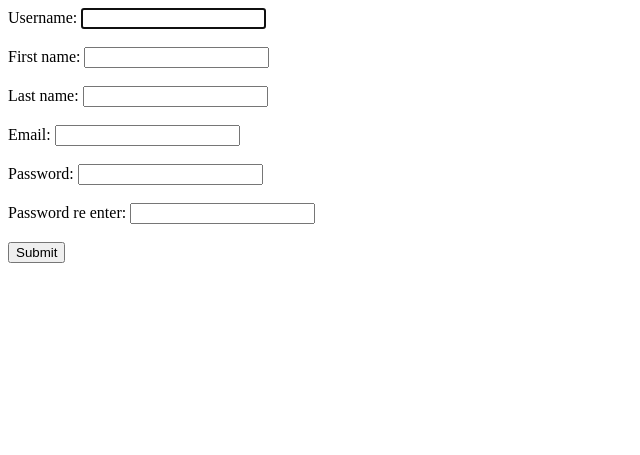
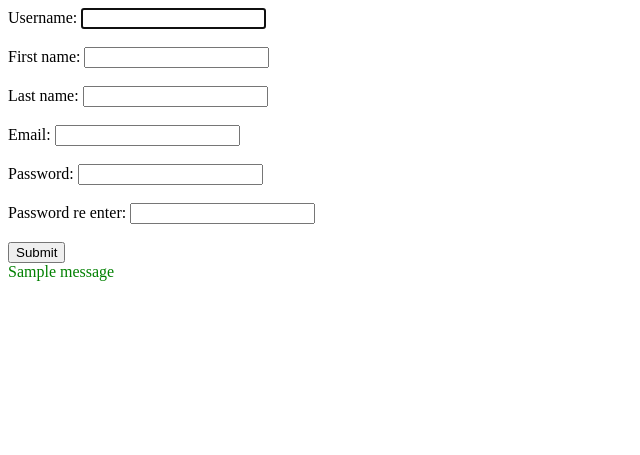
Before and after one commit to Deepraj-devikar/django-demos, a Django app: page /sign_up/ in a window 1280 px wide. Shown: the top 455 px of the page, without its empty margins (0-640 px from the left). Run offline with Django 4.2, Linux system fonts and the light colour scheme; tables that the repository leaves empty hold one stand-in row (values such as "Sample post"); one stand-in notice (Sample message) is shown.

Commit message:
ADDED: messages functionality to registration project

```diff
--- a/Registration/School/templates/school/sign_up.html
+++ b/Registration/School/templates/school/sign_up.html
@@ -7,6 +7,23 @@
         <meta name="description" content="">
         <meta name="viewport" content="width=device-width, initial-scale=1">
         <link rel="stylesheet" href="">
+        <style>
+            .debug{
+                color: gray;
+            }
+            .info{
+                color: blue;
+            }
+            .success{
+                color: green;
+            }
+            .warning{
+                color: yellow;
+            }
+            .error{
+                color: red;
+            }
+        </style>
     </head>
     <body>
         <form method="POST" novalidate>
@@ -19,5 +36,16 @@
             {% endfor %}
             <input type="submit" value="Submit">
         </form>
+        {% if messages %}
+            {% for message in messages %}
+                <span
+                    {% if message.tags %}
+                        class="{{message.tags}}"
+                    {% endif %}
+                >
+                    {{message}}
+                </span>
+            {% endfor %}
+        {% endif %}
     </body>
 </html>
--- a/Registration/School/views.py
+++ b/Registration/School/views.py
@@ -1,11 +1,13 @@
 from django.shortcuts import render
 from .forms import *
+from django.contrib import messages
 
 def sign_up(request):
     if request.method == 'POST':
         sign_up_form = SignUpForm(request.POST)
         if sign_up_form.is_valid():
             sign_up_form.save()
+            messages.success(request, "Account created successfully.")
     else:
         sign_up_form = SignUpForm()
     data = {
```
